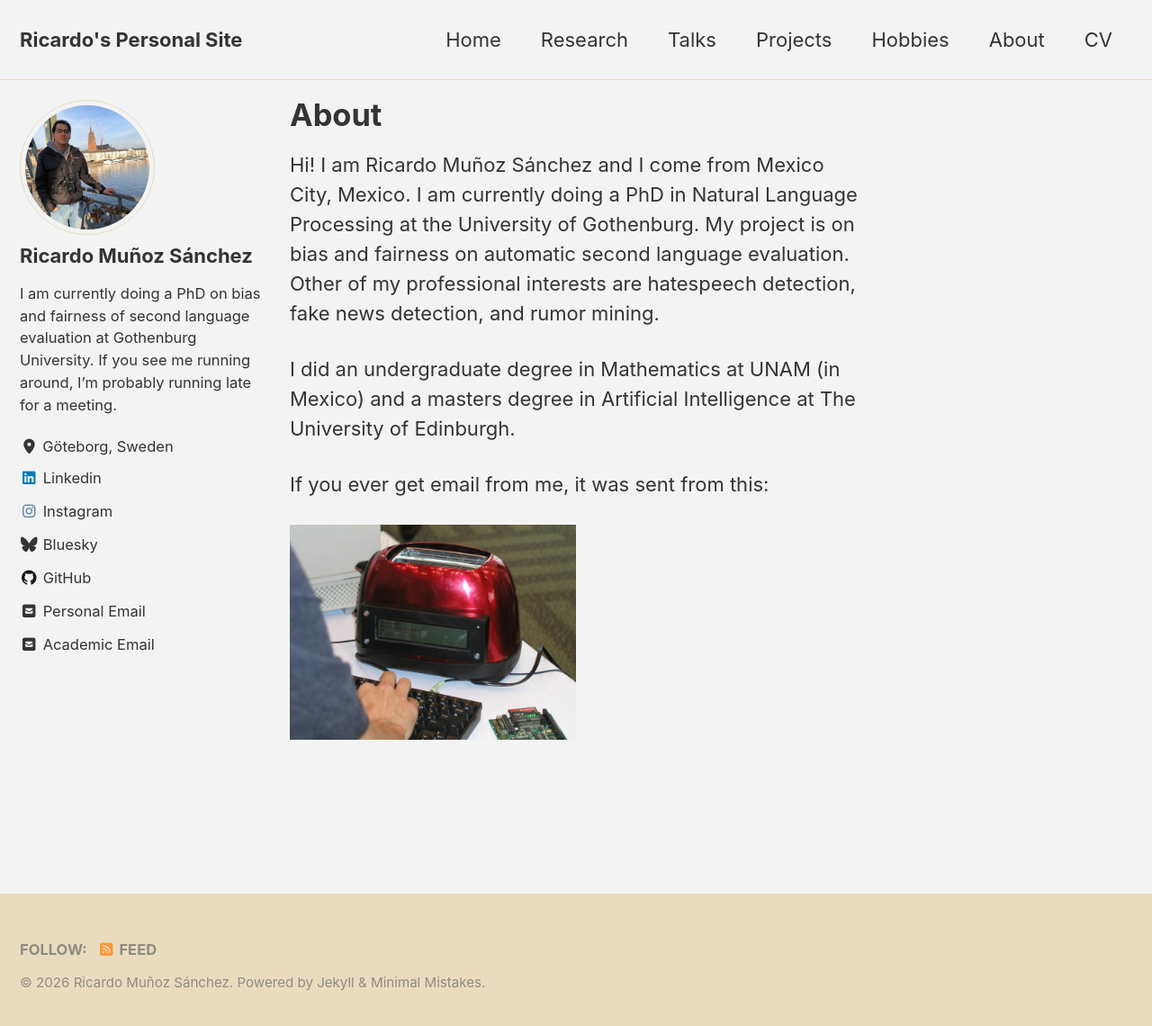
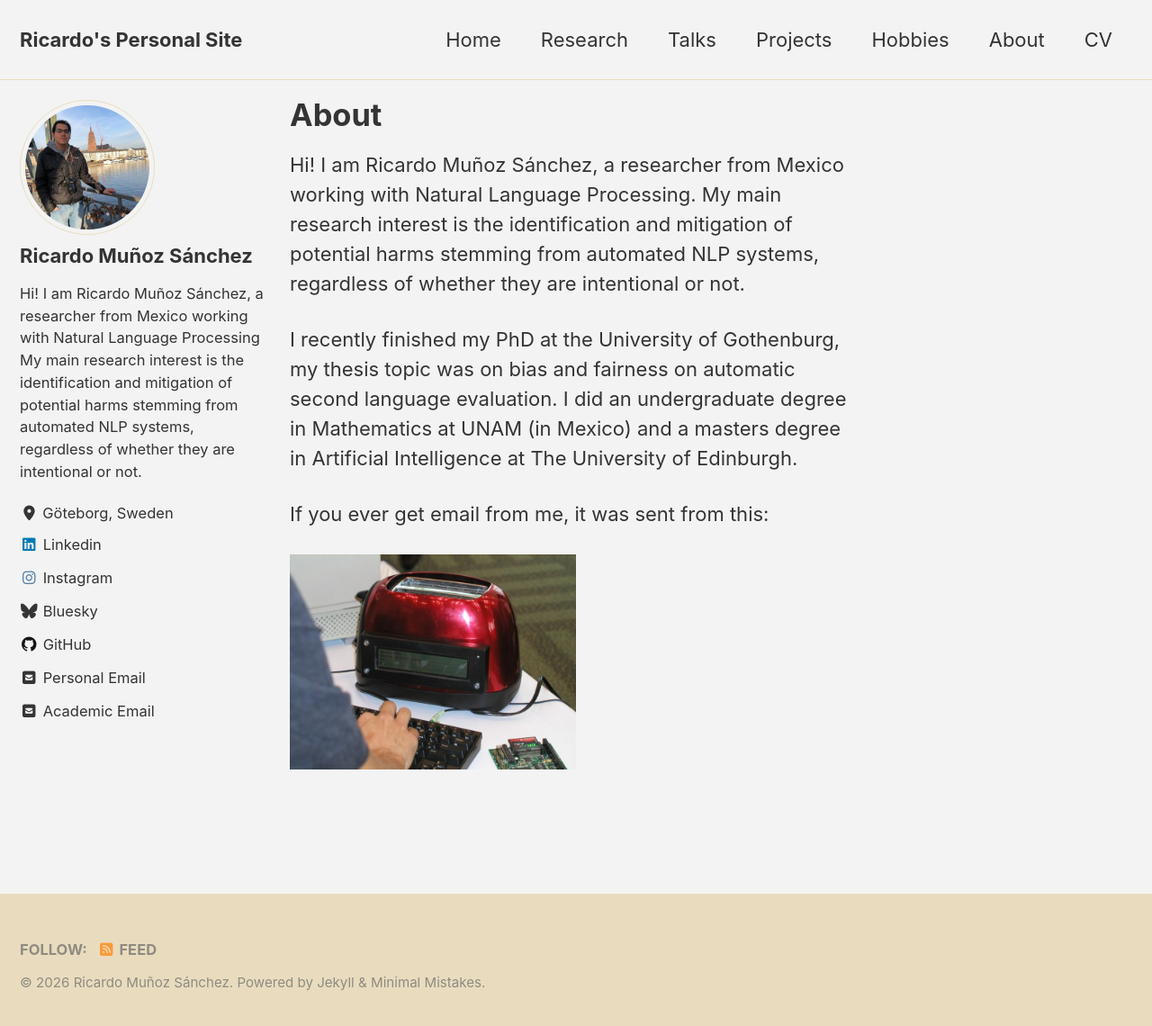
Before and after one commit to rimusa/rimusa.github.io, a Jekyll site: the page built from docs/_pages/about.md, in a window 1280 px wide and 1148 px high. Shown: the top 1140 px of the window at 90% size. Built offline with Jekyll 4.4.1, drawn with Linux system fonts in a browser that asks for light colours; cached includes are drawn as plain includes.

Commit message:
Updated 'About Me'

```diff
--- a/docs/_config.yml
+++ b/docs/_config.yml
@@ -101,7 +101,7 @@ author:
   name             : *name_var
   avatar           : "/assets/images/picture.jpg"
   #bio              : "I am a Mexican mathematician working on fake news detection using Natural Language Processing."
-  bio              : "I am currently doing a PhD on bias and fairness of second language evaluation at Gothenburg University.  If you see me running around, I'm probably running late for a meeting."
+  bio              : "Hi! I am Ricardo Muñoz Sánchez, a researcher from Mexico working with Natural Language Processing My main research interest is the identification and mitigation of potential harms stemming from automated NLP systems, regardless of whether they are intentional or not."
   #bio              : "I am an **amazing** person."
   location         : "Göteborg, Sweden"
   email            :
--- a/docs/_pages/about.md
+++ b/docs/_pages/about.md
@@ -5,11 +5,10 @@ permalink: /about/
 author_profile: true
 ---
 
-Hi! I am Ricardo Muñoz Sánchez and I come from Mexico City, Mexico.
-I am currently doing a PhD in Natural Language Processing at the University of Gothenburg.
-My project is on bias and fairness on automatic second language evaluation.
-Other of my professional interests are hatespeech detection, fake news detection, and rumor mining.
+Hi! I am Ricardo Muñoz Sánchez, a researcher from Mexico working with Natural Language Processing.
+My main research interest is the identification and mitigation of potential harms stemming from automated NLP systems, regardless of whether they are intentional or not.
 
+I recently finished my PhD at the University of Gothenburg, my thesis topic was on bias and fairness on automatic second language evaluation.
 I did an undergraduate degree in Mathematics at UNAM (in Mexico) and a masters degree in Artificial Intelligence at The University of Edinburgh.
 
 If you ever get email from me, it was sent from this:
```
